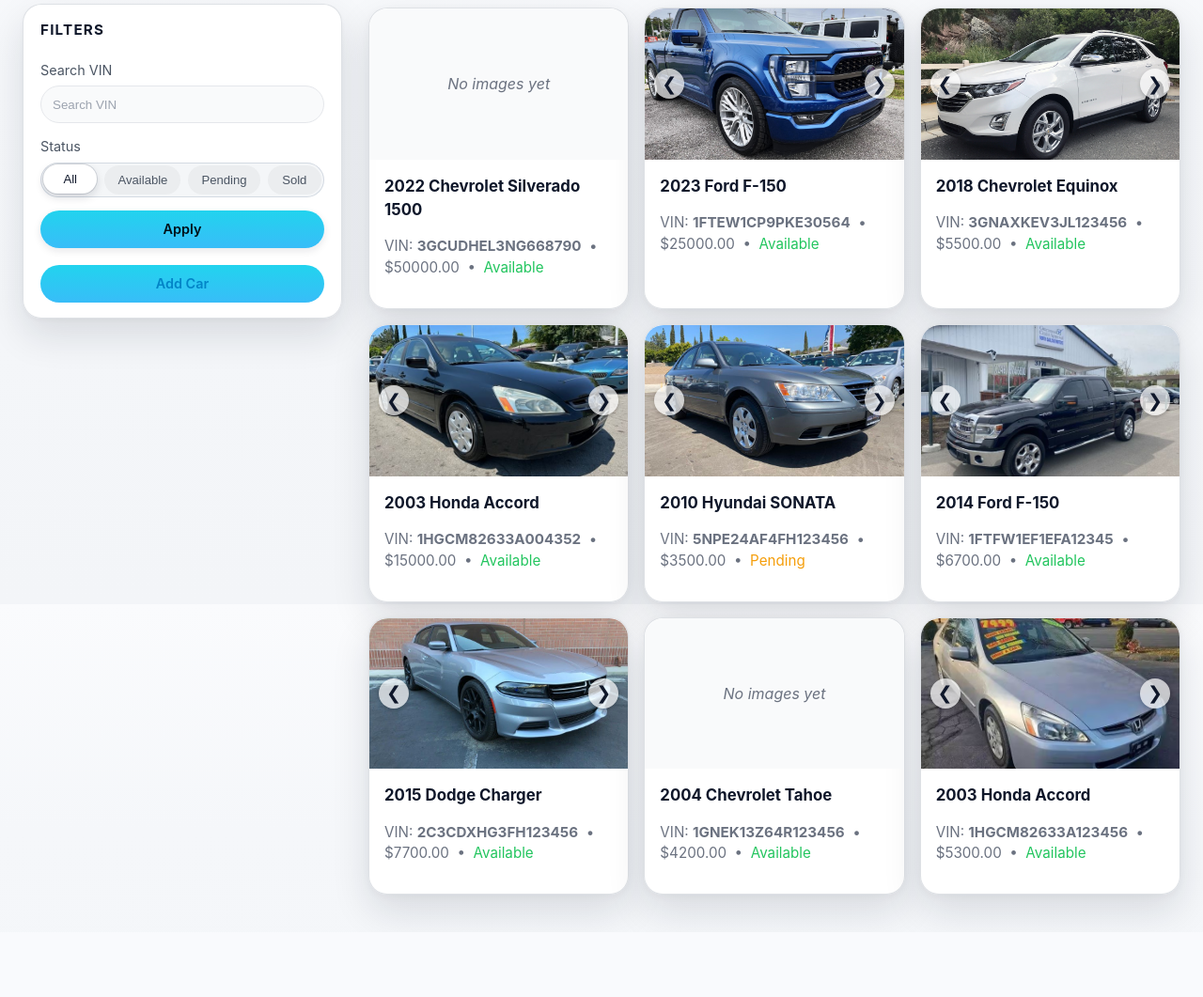
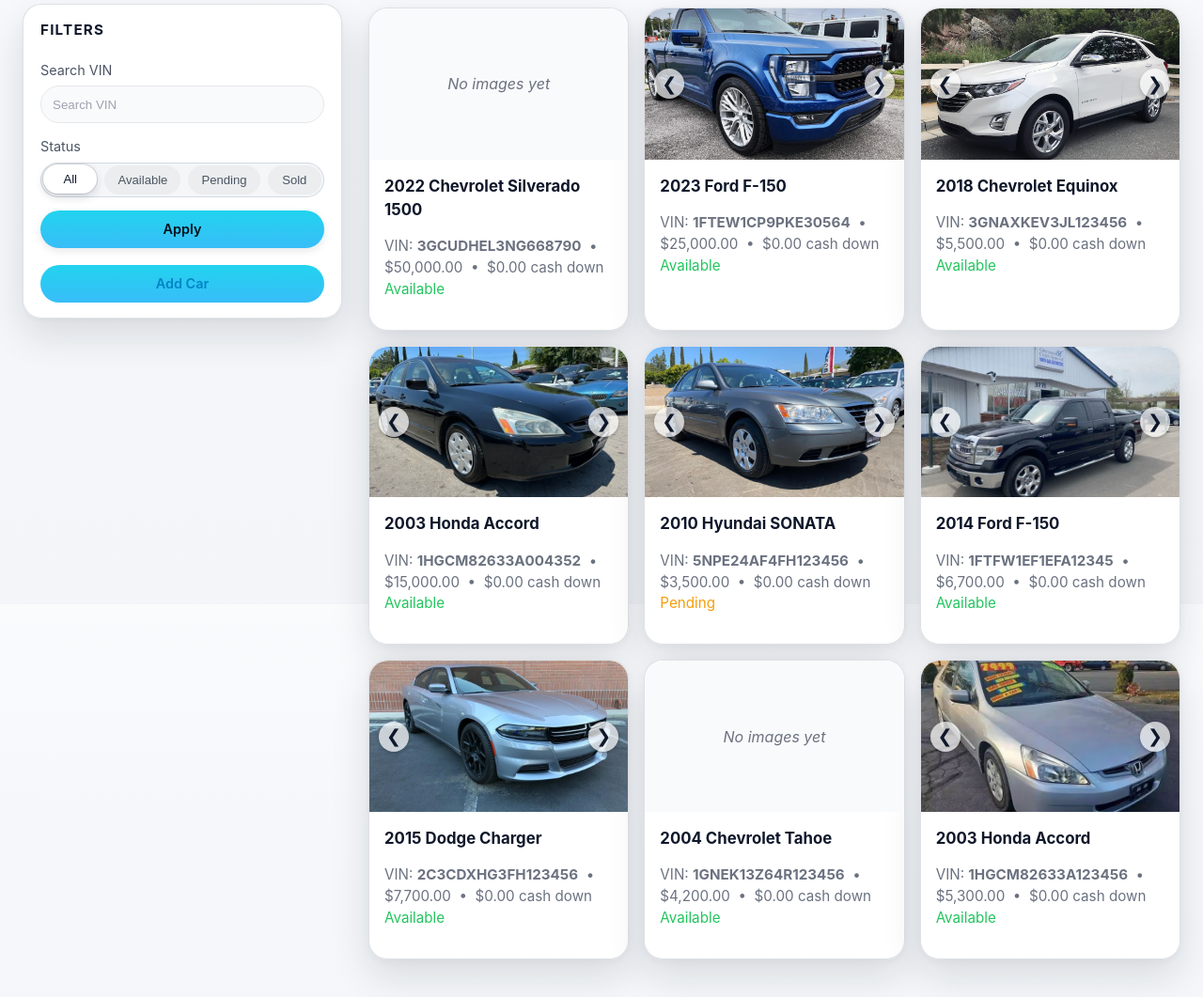
Before and after one commit to Mkac0/Echoes, a Django app: page /cars/ in a window 1280 px wide. Shown: the part 157-1218 px from the top of the page at 94% size. Before the commit the page ends 1140 px from the top, so only its background shows below. Run offline with Django 5.2, Linux system fonts and the light colour scheme; data comes from the database, SQL or seed files in the repository; parts of the project's set-up code (start-up, migrations or seed data) failed here and were passed over.

Commit message:
added cash down option

```diff
--- a/Echoes/settings.py
+++ b/Echoes/settings.py
@@ -44,6 +44,7 @@ ALLOWED_HOSTS = ["*"]
 
 INSTALLED_APPS = [
     'autolot',
+    'django.contrib.humanize',
     'django.contrib.admin',
     'django.contrib.auth',
     'django.contrib.contenttypes',
@@ -157,6 +158,8 @@ MEDIA_URL = '/media/'
 
 MEDIA_ROOT = BASE_DIR / 'media'
 
+USE_L10N = True
+
 # Default primary key field type
 # https://docs.djangoproject.com/en/5.2/ref/settings/#default-auto-field
 
--- a/autolot/forms.py
+++ b/autolot/forms.py
@@ -10,7 +10,7 @@ class CarForm(forms.ModelForm):
 
     class Meta:
         model = Car
-        fields = ['vin', 'year', 'make', 'model', 'trim', 'mileage', 'price', 'condition', 'status']
+        fields = ['vin', 'year', 'make', 'model', 'trim', 'mileage', 'price', 'cash_down', 'condition', 'status']
 
     def __init__(self, *args, **kwargs):
         super().__init__(*args, **kwargs)
--- a/autolot/models.py
+++ b/autolot/models.py
@@ -29,7 +29,8 @@ class Car(models.Model):
     year = models.PositiveIntegerField(validators=[MinValueValidator(1900)])
     vin = models.CharField('VIN', max_length=17, unique=True)
     mileage = models.PositiveBigIntegerField(default=0)
-    price = models.DecimalField(max_digits=10, decimal_places=2, null=True, blank=True, validators=[MinValueValidator(0)])
+    price = models.DecimalField(max_digits=10, decimal_places=2, default=0.00, null=True, blank=True, validators=[MinValueValidator(0)])
+    cash_down = models.DecimalField(max_digits=10, decimal_places=2, default=0.00)
     condition = models.CharField(max_length=20, default='Used', blank=True)
     status = models.CharField(max_length=12, choices=Status.choices, default=Status.AVAILABLE)
     def __str__(self):
--- a/autolot/templates/autolot/car_detail.html
+++ b/autolot/templates/autolot/car_detail.html
@@ -1,4 +1,5 @@
 {% extends "base.html" %}
+{% load static humanize %}
 {% block content %}
 
 <div class="car-detail-container">
@@ -16,7 +17,8 @@
     </div>
     <div class="car-meta">
         <div class="meta-item"><span>Mileage:</span> {{ object.mileage|default:"N/A" }}</div>
-        <div class="meta-item"><span>Price:</span> ${{ object.price|default:"0.00" }}</div>
+        <div class="meta-item"><span>Price:</span> ${{ object.price|floatformat:2|intcomma|default:"0.00" }}</div>
+        <div class="meta-item"><span>Cash Down:</span> ${{ object.cash_down|floatformat:2|intcomma|default:"0.00" }}</div>
         <div class="meta-item"><span>Condition:</span> {{ object.condition|default:"Used" }}</div>
         <div class="meta-item">
             <span>Status:</span>
--- a/autolot/templates/autolot/car_list.html
+++ b/autolot/templates/autolot/car_list.html
@@ -1,4 +1,5 @@
 {% extends "base.html" %}
+{% load humanize %}
 {% block content %}
 
 <h1>Inventory</h1>
@@ -72,7 +73,8 @@
                     <h3>{{ car.year }} {{ car.make }} {{ car.model }}</h3>
                     <p class="meta">
                         VIN: <strong>{{ car.vin }}</strong> &nbsp;&bull;&nbsp;
-                        ${{ car.price }} &nbsp;&bull;&nbsp;
+                        ${{ car.price|floatformat:2|intcomma }} &nbsp;&bull;&nbsp;
+                        ${{ car.cash_down|floatformat:2|intcomma }} cash down
                         <span class="status-{{ car.status }}">{{ car.get_status_display }}</span>
                     </p>
                 </a>
--- a/autolot/templates/autolot/profile_detail.html
+++ b/autolot/templates/autolot/profile_detail.html
@@ -1,4 +1,5 @@
 {% extends "base.html" %}
+{% load humanize %}
 {% block content %}
 
 <h1>My Profile</h1>
@@ -50,7 +51,8 @@
             <h3>{{ car.year }} {{ car.make }} {{ car.model }}</h3>
             <p class="meta">
                 VIN: <strong>{{ car.vin }}</strong> &nbsp;&bull;&nbsp;
-                ${{ car.price|default:"N/A" }} &nbsp;&bull;&nbsp;
+                ${{ car.price|floatformat:2|intcomma|default:"N/A" }} &nbsp;&bull;&nbsp;
+                ${{ car.cash_down|floatformat:2|intcomma|default:"N/A" }} cash down
                 <span class="status-{{ car.status }}">{{ car.get_status_display }}</span>
             </p>
         </a>
--- a/autolot/templates/base.html
+++ b/autolot/templates/base.html
@@ -1,4 +1,5 @@
 {% load static %}
+{% load humanize %}
 
 <!DOCTYPE html>
 <html lang="en">
--- a/autolot/templates/home.html
+++ b/autolot/templates/home.html
@@ -1,5 +1,6 @@
 {% extends 'base.html' %}
 {% load static %}
+{% load humanize %}
 
 {% block content %}
 {% if not user.is_authenticated %}
--- a/autolot/templates/signup.html
+++ b/autolot/templates/signup.html
@@ -1,5 +1,6 @@
 {% extends 'base.html' %}
 {% load static %}
+{% load humanize %}
 
 {% block content %}
 <section class="auth-section">
```
Also changed, not shown: autolot/migrations/0007_car_cash_down_alter_car_price.py (added).
